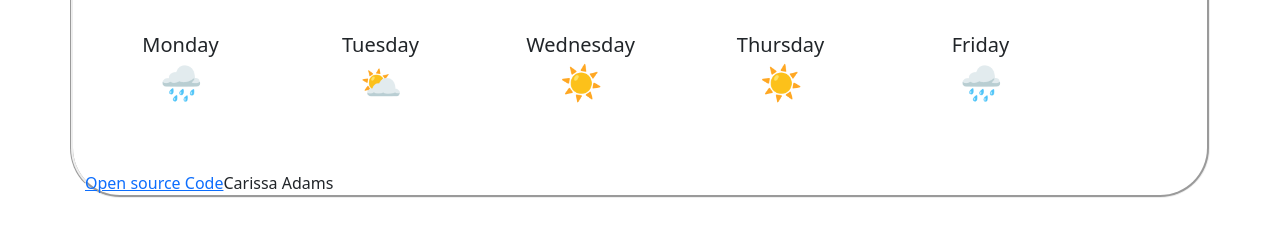
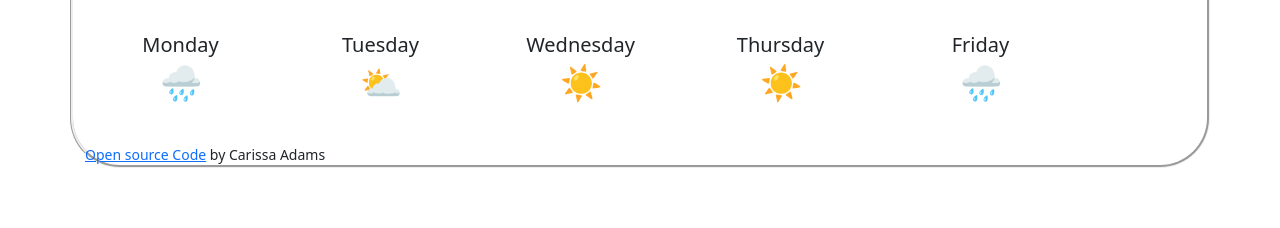
Before and after one commit to Carissa19/Vanilla-WeatherApp, a website built with Parcel: page index.html in a window 1280 px wide. Shown: the part 654-882 px from the top of the page. After the commit the page ends 852 px from the top, so only its background shows below. Built offline with nearby package versions, Linux system fonts and the light colour scheme; no server answers.

Commit message:
changed link

```diff
--- a/index.html
+++ b/index.html
@@ -107,18 +107,11 @@
                 </div>
               </div>
             </div>
+            <small>
+            <br/>
+<a href="https://github.com/Carissa19/Vanilla-WeatherApp/blob/9bd87e1b69a12d8166d0c7d139150b5c0ce4b8a5/index.html">Open
+  source Code</a> by Carissa Adams </small>
             <script src="src/index.js"></script>
-          </div>
+         </div>
 </body>
-
-
-
-
-
-
-<br/>
-<br/>
-<a href="https://github.com/Carissa19/workspace-Weather-App/blob/f7311a0f9078271077b2a19e3207688c78909420/index.html">Open
-  source Code</a>Carissa Adams
-
-</html>
+  </html>
```
